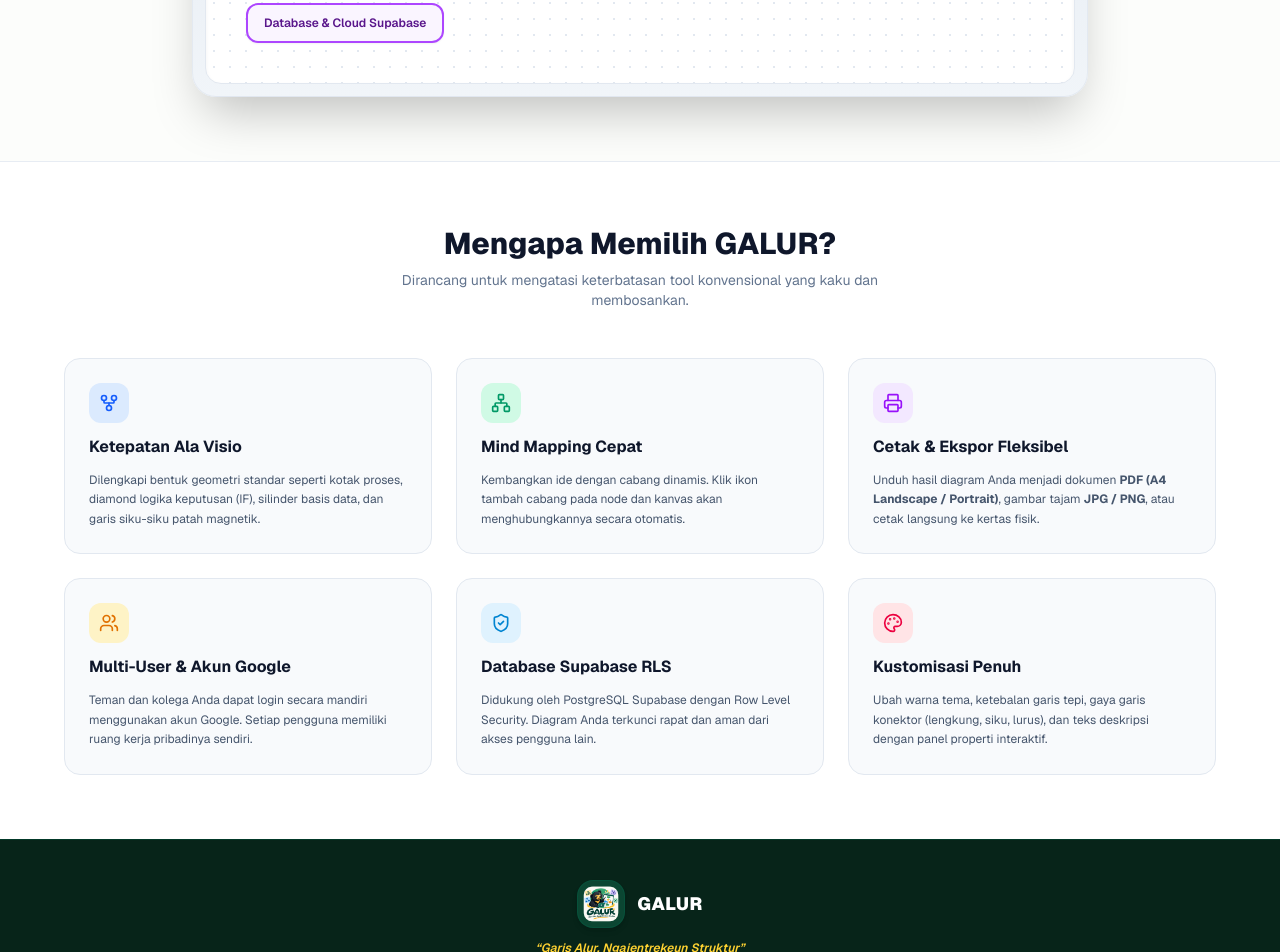
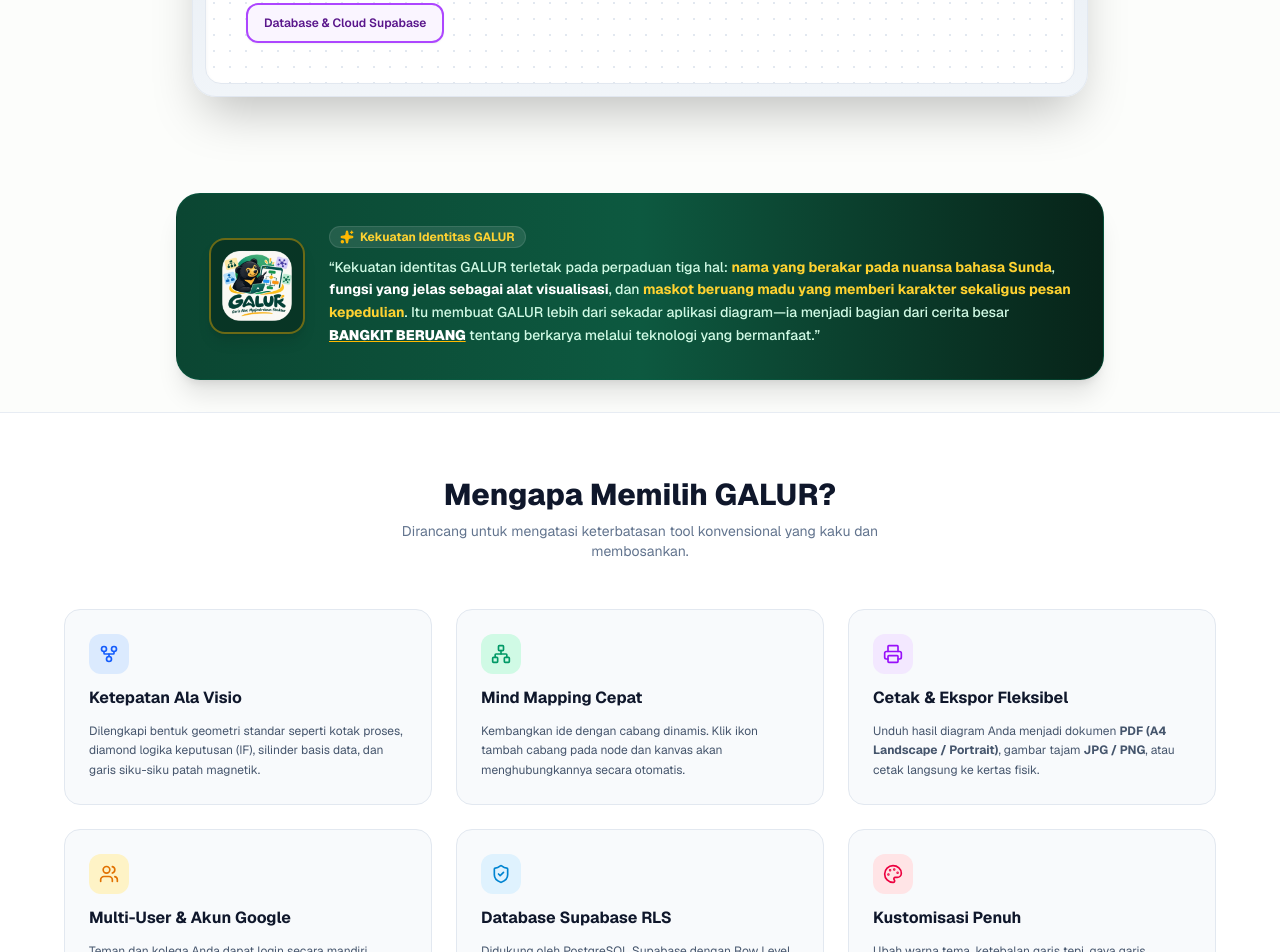
Before and after one commit to bangkitberuang/galur, a Next.js app: page / in a window 1280 px wide. Shown: the part 996-1948 px from the top of the page. Built offline with nearby package versions, Linux system fonts and the light colour scheme.

Commit message:
feat: sematkan sintesis 3 pilar kekuatan identitas GALUR dan cerita besar BANGKIT BERUANG di dashboard dan beranda

```diff
--- a/src/app/page.tsx
+++ b/src/app/page.tsx
@@ -162,6 +162,30 @@ export default function LandingPage() {
         </div>
       </section>
 
+      {/* Identity Pillars Banner */}
+      <section className="py-8 px-6 md:px-12 max-w-5xl mx-auto">
+        <div className="rounded-3xl bg-gradient-to-r from-[#0b4632] via-[#0d5940] to-[#072419] p-6 sm:p-8 text-white shadow-xl border border-emerald-800/40 flex flex-col md:flex-row items-center gap-6">
+          <div className="w-20 h-20 sm:w-24 sm:h-24 rounded-2xl bg-[#083525] p-2 border-2 border-amber-400/40 shrink-0 shadow-lg flex items-center justify-center">
+            <Image
+              src="/logo.png"
+              alt="GALUR Mascot"
+              width={80}
+              height={80}
+              className="w-full h-full object-contain"
+            />
+          </div>
+          <div className="space-y-2 text-center md:text-left">
+            <div className="inline-flex items-center gap-1.5 px-2.5 py-0.5 rounded-full bg-white/10 text-amber-300 text-xs font-bold border border-white/10">
+              <Sparkles className="w-3.5 h-3.5 text-amber-400 fill-amber-400" />
+              <span>Kekuatan Identitas GALUR</span>
+            </div>
+            <p className="text-xs sm:text-sm text-emerald-100 leading-relaxed font-medium">
+              &ldquo;Kekuatan identitas GALUR terletak pada perpaduan tiga hal: <strong className="text-amber-300 font-bold">nama yang berakar pada nuansa bahasa Sunda</strong>, <strong className="text-white font-bold">fungsi yang jelas sebagai alat visualisasi</strong>, dan <strong className="text-amber-300 font-bold">maskot beruang madu yang memberi karakter sekaligus pesan kepedulian</strong>. Itu membuat GALUR lebih dari sekadar aplikasi diagram—ia menjadi bagian dari cerita besar <strong className="text-white underline decoration-amber-400 font-black">BANGKIT BERUANG</strong> tentang berkarya melalui teknologi yang bermanfaat.&rdquo;
+            </p>
+          </div>
+        </div>
+      </section>
+
       {/* Feature Grid */}
       <section className="py-16 px-6 md:px-12 bg-white border-t border-slate-200/80">
         <div className="max-w-6xl mx-auto space-y-12">
--- a/src/components/dashboard/AboutGalurSection.tsx
+++ b/src/components/dashboard/AboutGalurSection.tsx
@@ -38,7 +38,9 @@ Ruang kerja diagram serbaguna ini memungkinkan pembuatan flowchart, bagan organi
 
 Dirancang untuk membantu ASN, pengembang aplikasi, pendidik, analis, mahasiswa, maupun masyarakat umum dalam merancang proses, menjelaskan konsep, memetakan hubungan antarbagian, dan mendokumentasikan alur kerja.
 
-Tujuan utamanya sederhana: membuat sesuatu yang rumit menjadi lebih mudah dilihat, dipahami, dan dijelaskan.`;
+Tujuan utamanya sederhana: membuat sesuatu yang rumit menjadi lebih mudah dilihat, dipahami, dan dijelaskan.
+
+Kekuatan identitas GALUR terletak pada perpaduan tiga hal: nama yang berakar pada nuansa bahasa Sunda, fungsi yang jelas sebagai alat visualisasi, dan maskot beruang madu yang memberi karakter sekaligus pesan kepedulian. Itu membuat GALUR lebih dari sekadar aplikasi diagram—ia menjadi bagian dari cerita besar BANGKIT BERUANG tentang berkarya melalui teknologi yang bermanfaat.`;
 
   const handleCopyNarrative = () => {
     navigator.clipboard.writeText(officialNarrative);
@@ -92,6 +94,84 @@ Tujuan utamanya sederhana: membuat sesuatu yang rumit menjadi lebih mudah diliha
             <div className="p-4 rounded-2xl bg-black/20 border border-emerald-700/50 text-xs sm:text-sm text-emerald-100/80 italic leading-relaxed">
               &ldquo;GALUR bukan sekadar alat untuk menggambar diagram. Aplikasi ini dirancang sebagai <strong className="text-amber-200 not-italic font-bold">parabot digital</strong> untuk menata cara berpikir, menjelaskan gagasan, dan menyederhanakan kerumitan melalui visualisasi.&rdquo;
             </div>
+          </div>
+        </div>
+      </div>
+
+      {/* Tiga Pilar Kekuatan Identitas Card */}
+      <div className="rounded-3xl bg-white border border-slate-200 p-6 sm:p-8 shadow-sm space-y-6">
+        <div className="flex flex-col sm:flex-row sm:items-center justify-between gap-3 border-b border-slate-100 pb-4">
+          <div className="space-y-1">
+            <div className="inline-flex items-center gap-1.5 px-2.5 py-0.5 rounded-full bg-emerald-100 text-emerald-800 text-[11px] font-bold">
+              <Sparkles className="w-3.5 h-3.5 text-amber-600 fill-amber-500" />
+              <span>Sintesis Identitas Merek</span>
+            </div>
+            <h3 className="text-xl sm:text-2xl font-black text-slate-900 tracking-tight">
+              Tiga Pilar Kekuatan Identitas GALUR
+            </h3>
+          </div>
+          <span className="text-xs font-bold text-amber-800 bg-amber-50 px-3 py-1 rounded-xl border border-amber-200 self-start sm:self-auto">
+            Ekosistem Bangkit Beruang
+          </span>
+        </div>
+
+        {/* 3 Columns */}
+        <div className="grid grid-cols-1 md:grid-cols-3 gap-5">
+          {/* Pilar 1 */}
+          <div className="p-5 rounded-2xl bg-gradient-to-br from-emerald-50/80 to-white border border-emerald-200 space-y-2.5">
+            <div className="w-10 h-10 rounded-xl bg-[#0b4632] text-amber-300 flex items-center justify-center font-black text-base shadow-xs">
+              1
+            </div>
+            <h4 className="font-extrabold text-slate-900 text-sm">
+              Akar Nuansa Bahasa Sunda
+            </h4>
+            <p className="text-xs text-slate-600 leading-relaxed">
+              Nama <strong>GALUR</strong> dan semboyan <em>&ldquo;Ngajentrekeun Struktur&rdquo;</em> menghadirkan kearifan lokal yang membumi: menjelaskan gagasan secara gamblang, sistematis, dan mudah dipahami oleh siapa saja.
+            </p>
+          </div>
+
+          {/* Pilar 2 */}
+          <div className="p-5 rounded-2xl bg-gradient-to-br from-amber-50/80 to-white border border-amber-200 space-y-2.5">
+            <div className="w-10 h-10 rounded-xl bg-amber-500 text-white flex items-center justify-center font-black text-base shadow-xs">
+              2
+            </div>
+            <h4 className="font-extrabold text-slate-900 text-sm">
+              Fungsi Jelas Alat Visualisasi
+            </h4>
+            <p className="text-xs text-slate-600 leading-relaxed">
+              Bukan sekadar menggambar kotak dan garis, melainkan <strong>parabot digital</strong> presisi untuk merancang alur teknis ala Visio, bagan organisasi, mind map interaktif, hingga diagram konsep bisnis yang utuh.
+            </p>
+          </div>
+
+          {/* Pilar 3 */}
+          <div className="p-5 rounded-2xl bg-gradient-to-br from-emerald-50/80 to-white border border-emerald-200 space-y-2.5">
+            <div className="w-10 h-10 rounded-xl bg-[#083525] p-1 flex items-center justify-center border border-emerald-700 shadow-xs">
+              <Image
+                src="/icon.png"
+                alt="Maskot Beruang"
+                width={32}
+                height={32}
+                className="w-full h-full object-contain"
+              />
+            </div>
+            <h4 className="font-extrabold text-slate-900 text-sm">
+              Karakter & Pesan Kepedulian
+            </h4>
+            <p className="text-xs text-slate-600 leading-relaxed">
+              Maskot beruang madu menyuntikkan kehangatan ramah, ketekunan proses, sekaligus kesadaran moral bahwa teknologi harus selalu selaras dengan kepedulian lingkungan dan pelestarian alam.
+            </p>
+          </div>
+        </div>
+
+        {/* Closing Thesis Callout */}
+        <div className="p-5 sm:p-6 rounded-2xl bg-gradient-to-r from-[#0b4632] via-[#0d5940] to-[#072419] text-white shadow-md border border-emerald-800/40 relative overflow-hidden">
+          <div className="relative z-10 flex flex-col sm:flex-row items-start sm:items-center gap-4">
+            <div className="w-12 h-12 rounded-2xl bg-white/10 backdrop-blur-md border border-white/20 flex items-center justify-center shrink-0">
+              <Quote className="w-6 h-6 text-amber-300 fill-amber-300" />
+            </div>
+            <p className="text-xs sm:text-sm leading-relaxed text-emerald-100 font-medium">
+              &ldquo;Kekuatan identitas GALUR terletak pada perpaduan tiga hal: <strong className="text-amber-300 font-bold">nama yang berakar pada nuansa bahasa Sunda</strong>, <strong className="text-white font-bold">fungsi yang jelas sebagai alat visualisasi</strong>, dan <strong className="text-amber-300 font-bold">maskot beruang madu yang memberi karakter sekaligus pesan kepedulian</strong>. Itu membuat GALUR lebih dari sekadar aplikasi diagram—ia menjadi bagian dari cerita besar <strong className="text-white underline decoration-amber-400 font-black">BANGKIT BERUANG</strong> tentang berkarya melalui teknologi yang bermanfaat.&rdquo;
+            </p>
           </div>
         </div>
       </div>
@@ -566,6 +646,12 @@ Tujuan utamanya sederhana: membuat sesuatu yang rumit menjadi lebih mudah diliha
                 <Sparkles className="w-4 h-4 text-amber-500" />
                 <span>Tujuan utamanya sederhana: membuat sesuatu yang rumit menjadi lebih mudah dilihat, dipahami, dan dijelaskan.</span>
               </div>
+
+              <div className="mt-3 p-4 rounded-xl bg-amber-50/80 border border-amber-200 font-sans not-italic text-xs sm:text-sm text-amber-950 leading-relaxed">
+                <p>
+                  &ldquo;Kekuatan identitas GALUR terletak pada perpaduan tiga hal: <strong>nama yang berakar pada nuansa bahasa Sunda</strong>, <strong>fungsi yang jelas sebagai alat visualisasi</strong>, dan <strong>maskot beruang madu yang memberi karakter sekaligus pesan kepedulian</strong>. Itu membuat GALUR lebih dari sekadar aplikasi diagram—ia menjadi bagian dari cerita besar <strong className="text-emerald-900 font-extrabold">BANGKIT BERUANG</strong> tentang berkarya melalui teknologi yang bermanfaat.&rdquo;
+                </p>
+              </div>
             </div>
           </div>
         </section>
```
